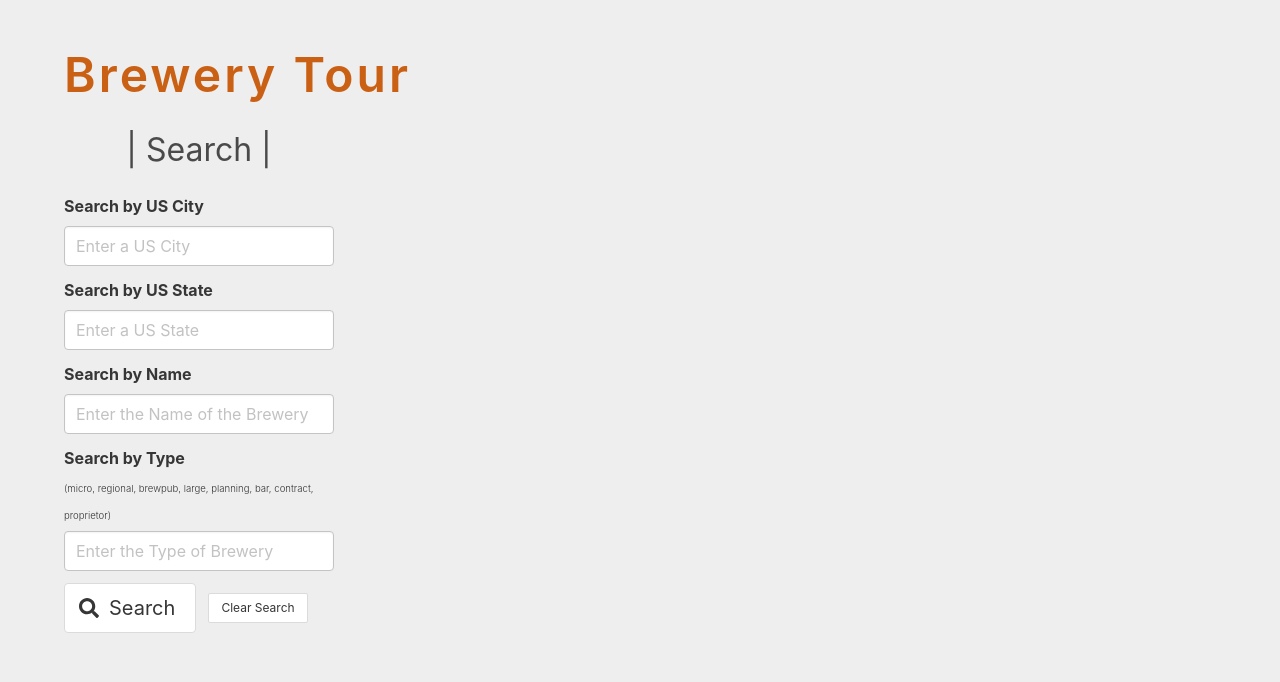
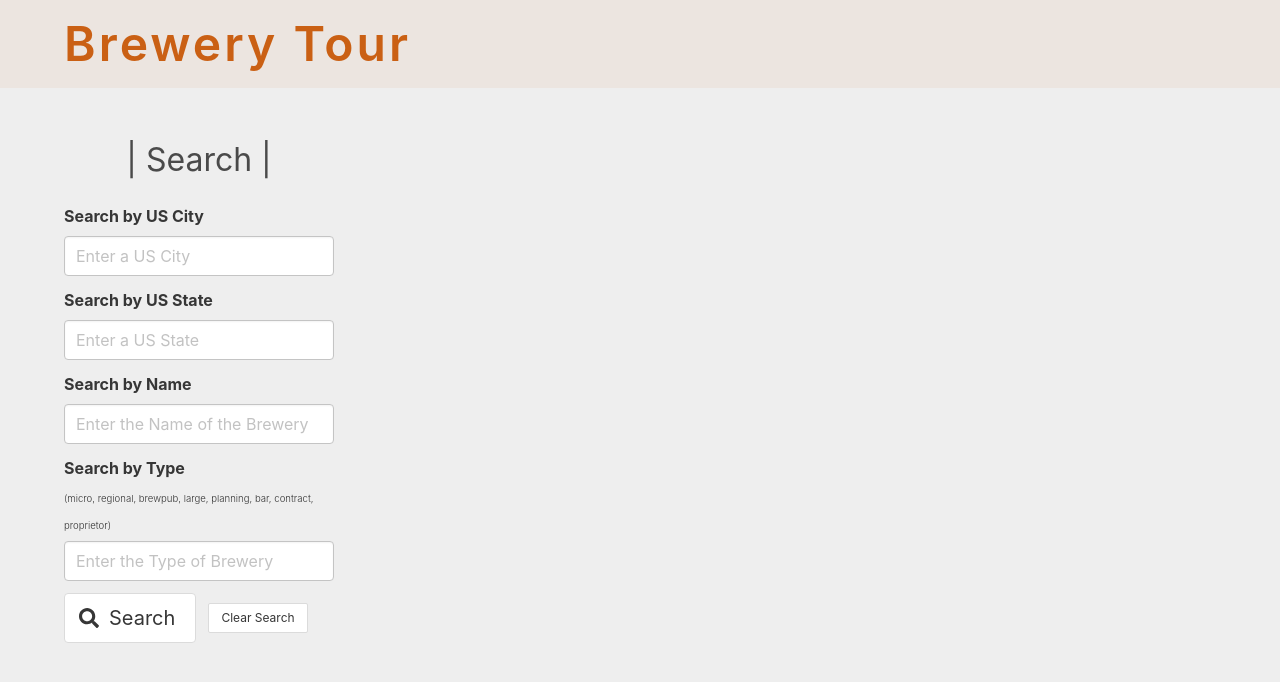
Before and after one commit to nasnyder91/brewery_tour, a React (Create React App) app: page / in a window 1280 px wide. Shown: the top 682 px of the page. Built offline with nearby package versions, Linux system fonts and the light colour scheme.

Commit message:
Minor style update

```diff
--- a/src/components/App.js
+++ b/src/components/App.js
@@ -15,11 +15,19 @@ const App = () => {
   const { breweries, loadingBreweries, fetchBreweries } = useFetchBreweries();
 
   return (
+    <>
+    <nav className="navbar">
+      <div className="container">
+        <div className="navbar-brand">
+          <h1 className="navbar-item title is-size-2 is-size-1-tablet main-title">
+            Brewery Tour
+          </h1>
+        </div>
+      </div>
+    </nav>
     <section className="section">
       <div className="container">
-        <h1 className="title is-size-2 is-size-1-tablet main-title">
-          Brewery Tour
-        </h1>
+
         <div className="columns is-desktop">
           <div className="column is-one-quarter-desktop search-container">
             <Search
@@ -53,6 +61,7 @@ const App = () => {
         ) : null}
       </div>
     </section>
+    </>
   );
 };
 
--- a/src/scss/styles.scss
+++ b/src/scss/styles.scss
@@ -1,12 +1,14 @@
 @charset "utf-8";
-
-$input-border-color: #c4c4c4;
-$box-shadow: 0 2px 3px #c4c4c4, 0 0 0 1px #c4c4c4;
-
-@import "~bulma/bulma.sass";
 
 $primary-color: #ca6014;
 $primary-background-color: #eeeeee;
+$border-color: #c4c4c4;
+
+$input-border-color: $border-color;
+$box-shadow: 0 2px 3px $border-color, 0 0 0 1px $border-color;
+$navbar-background-color: #ca601410;
+
+@import "~bulma/bulma.sass";
 
 body,
 html {
```
